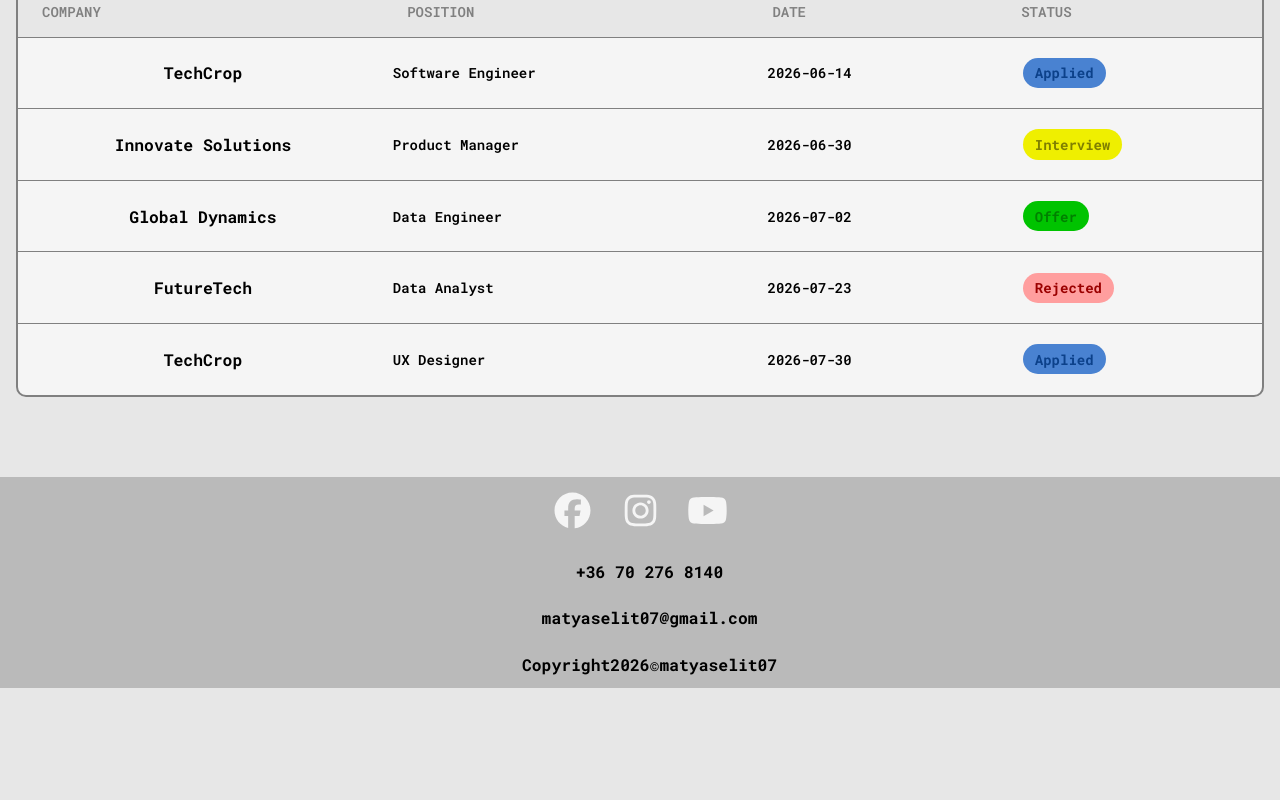
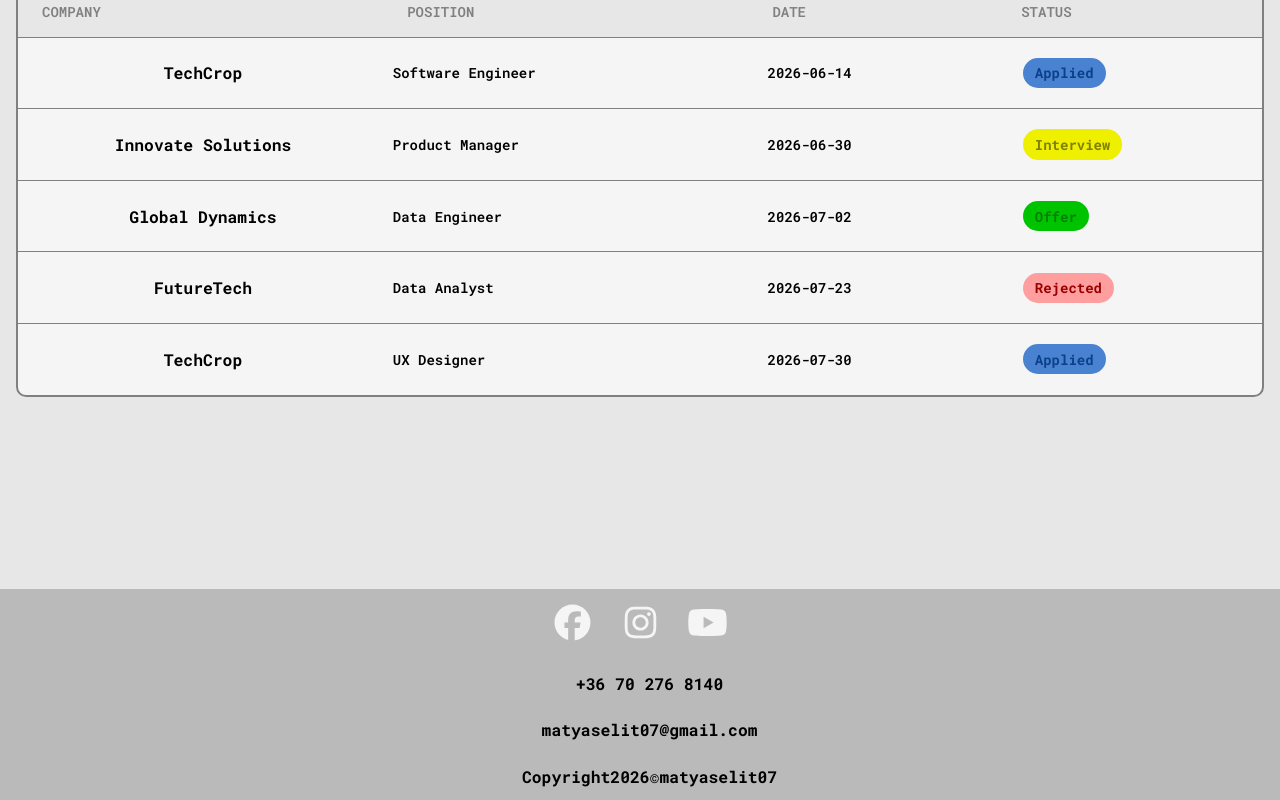
Before and after one commit to matyaselit07/Job-Tracker, a React (Vite) app: page / in a window 1280 px wide. Shown: the part 474-1274 px from the top of the page. Before the commit the page ends 1162 px from the top, so only its background shows below. Built offline with nearby package versions, Linux system fonts and the light colour scheme.

Commit message:
fixed some inaccuaricies

```diff
--- a/src/Components/Footer/Footer.css
+++ b/src/Components/Footer/Footer.css
@@ -3,6 +3,7 @@
   position: static;
   bottom: 0;
   background-color: rgb(186, 186, 186);
+  margin-top: 12rem;
 }
 
 .footer-links {
```
